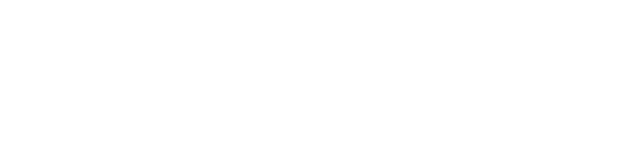
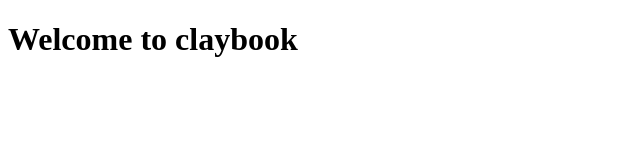
Before and after one commit to itzmeshack/dont2, a plain HTML site: page index.html in a window 1280 px wide. Shown: the whole page, without its empty margins (0-640 px from the left). Drawn offline with Linux system fonts and the light colour scheme.

Commit message:
the welcome name

```diff
--- a/index.html
+++ b/index.html
@@ -6,6 +6,6 @@
     <title>github learning </title>
 </head>
 <body>
-
+    <h1> Welcome to claybook </h1>
 </body>
 </html>
```
